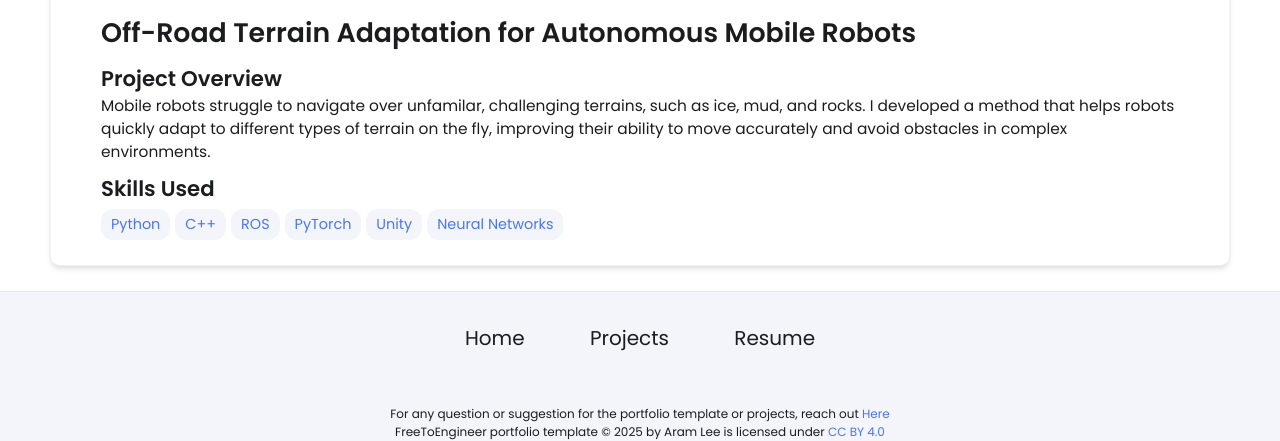
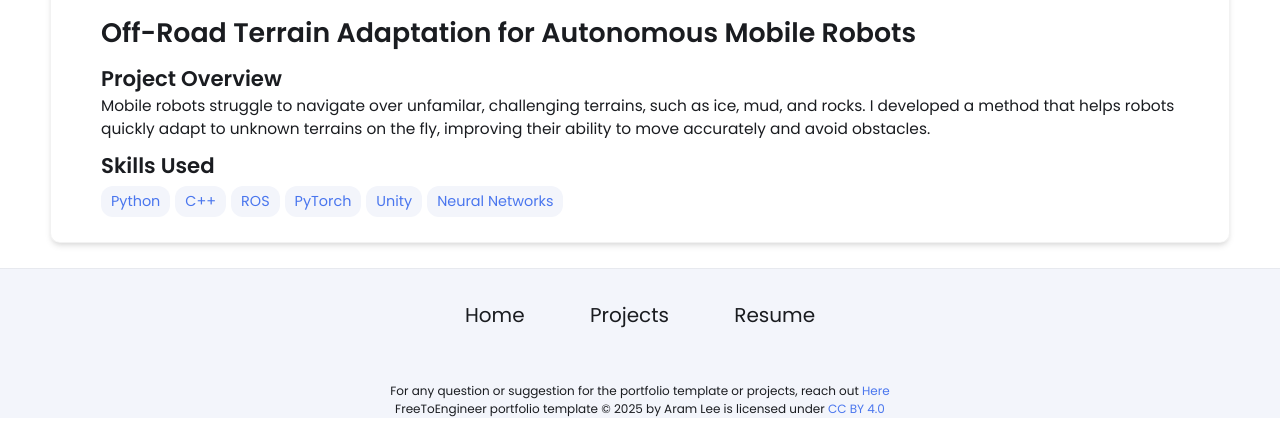
Before and after one commit to willward20/willward20.github.io, a Jekyll site: the page built from _projects/RSS-terrain-adaptation/index.md, in a window 1280 px wide, cut to the strip 494-935 px from the top of the page. Built offline with Jekyll 4.4.1, drawn with Linux system fonts in a browser that asks for light colours; after the commit the page ends 912 px from its top, so only the background shows below that.

Commit message:
Update index.md

```diff
--- a/_projects/RSS-terrain-adaptation/index.md
+++ b/_projects/RSS-terrain-adaptation/index.md
@@ -1,7 +1,7 @@
 ---
 layout: post
 title: Off-Road Terrain Adaptation for Autonomous Mobile Robots
-description:  Mobile robots struggle to navigate over unfamilar, challenging terrains, such as ice, mud, and rocks. I developed a method that helps robots quickly adapt to different types of terrain on the fly, improving their ability to move accurately and avoid obstacles in complex environments.
+description:  Mobile robots struggle to navigate over unfamilar, challenging terrains, such as ice, mud, and rocks. I developed a method that helps robots quickly adapt to unknown terrains on the fly, improving their ability to move accurately and avoid obstacles.
 skills:
 - Python
 - C++
```
